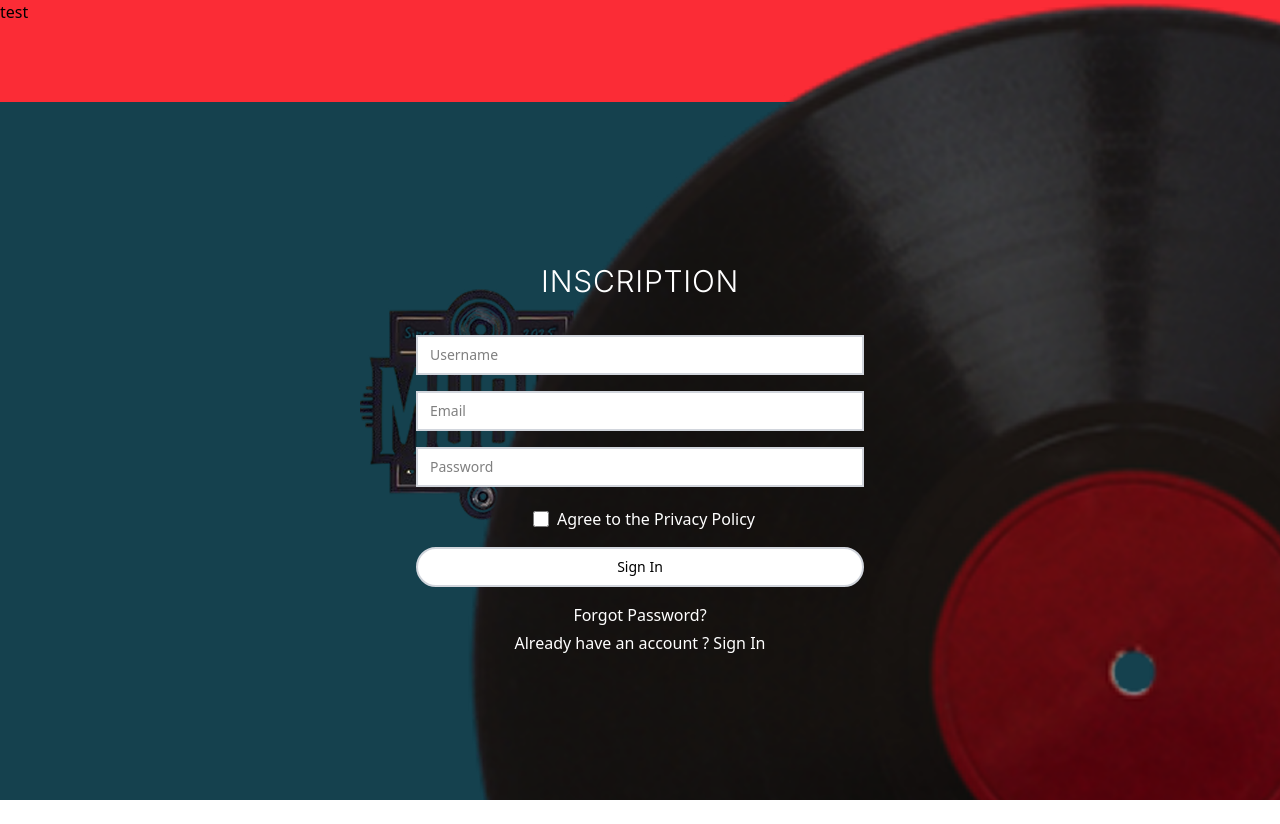
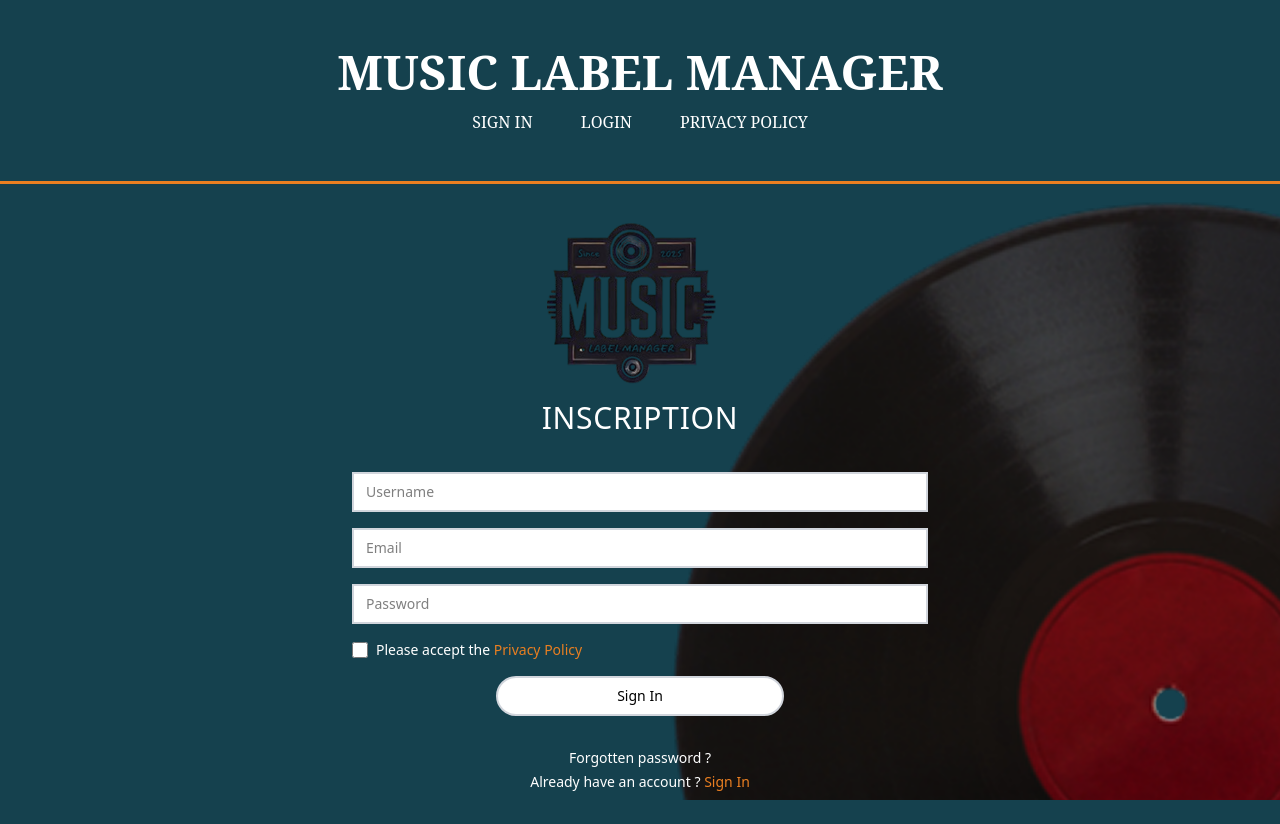
Before and after one commit to WildCodeSchool/2024-12-orleans-cda-project3-team-b, a React (Vite) app in the folder packages/frontend/web/: page /sign-in in a window 1280 px wide. Before the commit the page ends 800 px from the top, so only its background shows below. Built offline with nearby package versions, Linux system fonts and the light colour scheme; a web font is replaced by a local one.

Commit message:
sign in page.

```diff
--- /dev/null
+++ b/packages/frontend/web/src/components/error.tsx
@@ -0,0 +1,7 @@
+export default function ErrorForm({ error }: { readonly error: string }) {
+  return (
+    <div>
+      <p className='text-[var(--color-orange)'>{error}</p>
+    </div>
+  );
+}
--- a/packages/frontend/web/src/components/header.tsx
+++ b/packages/frontend/web/src/components/header.tsx
@@ -9,7 +9,7 @@ export default function Header() {
     setIsOpen(false);
   };
   return (
-    <header className='border-b-orange bg-blue flex h-26 w-full flex-col border-b-3 text-white sm:h-46'>
+    <header className='border-b-orange bg-blue z-5 flex h-26 w-full flex-col border-b-3 text-white sm:h-46'>
       <div
         className='slogan m-auto mt-12 hidden text-5xl font-bold sm:block'
         onClick={closeMenu}
--- a/packages/frontend/web/src/components/input.tsx
+++ b/packages/frontend/web/src/components/input.tsx
@@ -13,7 +13,7 @@ const Input = ({ className = '', value, onChange, ...props }: InputProps) => {
       value={value}
       onChange={onChange}
       /* eslint-disable react/prop-types */
-      className={`border-2 border-gray-300 bg-white px-3 py-2 text-sm text-black transition ${props.type !== 'checkbox' ? 'focus:outline-2 focus:outline-offset-2 focus:outline-[var(--color-details)]' : ''} ${className}`}
+      className={`border-2 border-gray-300 bg-white px-3 py-2 text-sm text-black transition ${props.type !== 'checkbox' ? 'focus:outline-2 focus:outline-offset-2 focus:outline-[var(--color-orange)]' : ''} ${className}`}
     />
   );
 };
--- a/packages/frontend/web/src/pages/sign-in.tsx
+++ b/packages/frontend/web/src/pages/sign-in.tsx
@@ -1,7 +1,9 @@
-import React, { useState } from 'react';
+import type React from 'react';
+import { useState } from 'react';
 import { Link } from 'react-router-dom';
 
 import ErrorForm from '@/components/error';
+import Header from '@/components/header';
 import Input from '@/components/input';
 
 export default function SignIn() {
@@ -9,23 +11,23 @@ export default function SignIn() {
   const [password, setPassword] = useState('');
   const [username, setUsername] = useState('');
   const [isAcceptpp, setIsAcceptpp] = useState(false);
-  const [errors, setErrors] = useState({});
+  const [errors, setErrors] = useState<Record<string, string>>({});
 
   const validate = () => {
-    const newErrors = {};
+    const newErrors: Record<string, string> = {};
     if (!email) {
-      newErrors.email = 'Email required';
+      newErrors.email = 'Email requis';
     } else if (!/^[\w-.]+@([\w-]+\.)+[\w-]{2,4}$/.test(email)) {
-      newErrors.email = 'Incorrect email';
+      newErrors.email = 'Email invalide';
     }
 
     if (!username) {
-      newErrors.username = 'Username required';
+      newErrors.username = "Nom d'utilisateur requis";
     } else if (username.length < 3 || username.length > 15) {
-      newErrors.username = 'Username must be between 3 and 15 characters.';
+      newErrors.username = 'Le nom doit faire entre 3 et 15 caractères.';
     } else if (!/^[a-zA-Z0-9_]+$/.test(username)) {
       newErrors.username =
-        'Caractères non autorisés dans le nom (lettres, chiffres, _ uniquement).';
+        'Caractères non autorisés (lettres, chiffres, _ uniquement).';
     }
 
     if (!password) {
@@ -39,13 +41,15 @@ export default function SignIn() {
         'Le mot de passe doit contenir au moins 8 caractères, une majuscule, une minuscule, un chiffre et un caractère spécial.';
     }
 
-    if (!agreepp) {
-      newErrors.agreepp = 'Vous devez accepter la politique de confidentialité';
+    if (!isAcceptpp) {
+      newErrors.isAcceptpp =
+        'Vous devez accepter la politique de confidentialité.';
     }
+
     return newErrors;
   };
 
-  const handleSubmit = (event_) => {
+  const handleSubmit = (event_: React.FormEvent) => {
     event_.preventDefault();
     const validationErrors = validate();
     setErrors(validationErrors);
@@ -55,24 +59,21 @@ export default function SignIn() {
   };
 
   return (
-    <div className='bg-secondary flex h-screen flex-col gap-4'>
-      <div className='header h-30 bg-red-500'>
-        <p>{'test'}</p>
-      </div>
-      <div className='flex h-screen items-center justify-center text-white'>
-        <div className='absolute top-1/2 left-90 -translate-y-1/2'>
+    <div className='bg-secondary flex min-h-screen flex-col'>
+      <Header />
+      <div className='flex flex-1 items-center justify-center px-4 py-8'>
+        <div className='relative z-2 w-full max-w-3xl bg-transparent text-white'>
+          <div className='flex flex-col items-center gap-4 text-center'>
             <img
-            className='h-full w-auto'
+              className='h-32 w-auto md:h-42'
               src='/assets/logo-label.png'
               alt='Logo Label'
             />
-        </div>
-        <div className='z-10 flex flex-col items-center justify-center gap-4'>
-          <h1 className='font-inter mb-5 text-3xl font-light tracking-wide'>
+            <h1 className='mb-5 text-3xl font-light tracking-wide'>
               {'INSCRIPTION'}
             </h1>
-          <form className='w-4xl'>
-            <div className='mb-5 flex w-full flex-col items-center gap-4'>
+            <form className='w-full max-w-xl' onSubmit={handleSubmit}>
+              <div className='flex flex-col gap-4'>
                 <Input
                   type='text'
                   placeholder='Username'
@@ -81,8 +82,7 @@ export default function SignIn() {
                   onChange={(event_) => {
                     setUsername(event_.target.value);
                   }}
-                className='w-1/2'
-                required
+                  className='w-full'
                 />
                 {errors.username ? <ErrorForm error={errors.username} /> : null}
 
@@ -94,8 +94,7 @@ export default function SignIn() {
                   onChange={(event_) => {
                     setEmail(event_.target.value);
                   }}
-                className='w-1/2'
-                required
+                  className='w-full'
                 />
                 {errors.email ? <ErrorForm error={errors.email} /> : null}
 
@@ -107,26 +106,30 @@ export default function SignIn() {
                   onChange={(event_) => {
                     setPassword(event_.target.value);
                   }}
-                className='w-1/2'
-                required
+                  className='w-full'
                 />
                 {errors.password ? <ErrorForm error={errors.password} /> : null}
-            </div>
-            <div className='flex w-full flex-col items-center gap-4'>
+
                 <div className='flex items-center gap-2'>
                   <Input
                     id='acceptpp'
                     type='checkbox'
-                  name='agreepp'
-                  className='ml-2 h-4 w-4 accent-[var(--color-details)]'
+                    name='acceptpp'
+                    className='h-4 w-4 accent-[var(--color-orange)]'
                     checked={isAcceptpp}
                     onChange={(event_) => {
                       setIsAcceptpp(event_.target.checked);
                     }}
-                  required
                   />
-                <label htmlFor='acceptpp' className='text-white'>
-                  {'Agree to the Privacy Policy'}
+                  <label htmlFor='acceptpp' className='text-sm select-none'>
+                    {'Please accept the'}{' '}
+                    <Link
+                      to='/privacy-policy'
+                      className='text-[var(--color-orange)] hover:text-white hover:underline'
+                      target='_blank'
+                    >
+                      {'Privacy Policy'}
+                    </Link>
                   </label>
                 </div>
                 {errors.isAcceptpp ? (
@@ -137,19 +140,19 @@ export default function SignIn() {
                   type='submit'
                   value='Sign In'
                   name='submit'
-                className='w-1/2 !rounded-full bg-white text-black'
-                onClick={handleSubmit}
+                  className='w-full self-center !rounded-full bg-white text-black transition duration-300 ease-in-out hover:bg-[var(--color-orange)] hover:text-white md:w-1/2'
                 />
-              <div className='flex flex-col items-center gap-1'>
+
+                <div className='mt-4 flex flex-col items-center gap-1 text-sm'>
+                  <Link to='/recovery-password' className='hover:underline'>
+                    {'Forgotten password ?'}
+                  </Link>
                   <Link
-                  to='/recovery-password'
-                  className='text-white hover:underline'
+                    to='/sign-in'
+                    className='group hover:text-white hover:underline'
                   >
-                  {'Forgot Password?'}
-                </Link>
-                <Link to='/sign-in' className='text-white hover:underline'>
-                  {'Already have an account ?'}
-                  <span className='text-[var(--color-details)] hover:text-white'>
+                    {'Already have an account ?'}{' '}
+                    <span className='text-[var(--color-orange)] group-hover:text-white'>
                       {' '}
                       {'Sign In'}
                     </span>
@@ -158,13 +161,12 @@ export default function SignIn() {
               </div>
             </form>
           </div>
-        <div className='absolute right-0 bottom-0 z-[1]'>
+        </div>
         <img
-            className='h-auto w-4xl'
+          className='pointer-events-none absolute right-0 bottom-0 w-md md:w-xl lg:w-2xl'
           src='/assets/vinyl.png'
-            alt='Logo Label'
+          alt='Vinyle'
         />
-        </div>
       </div>
     </div>
   );
```
Lines whose indentation alone changed are shown as unchanged.
